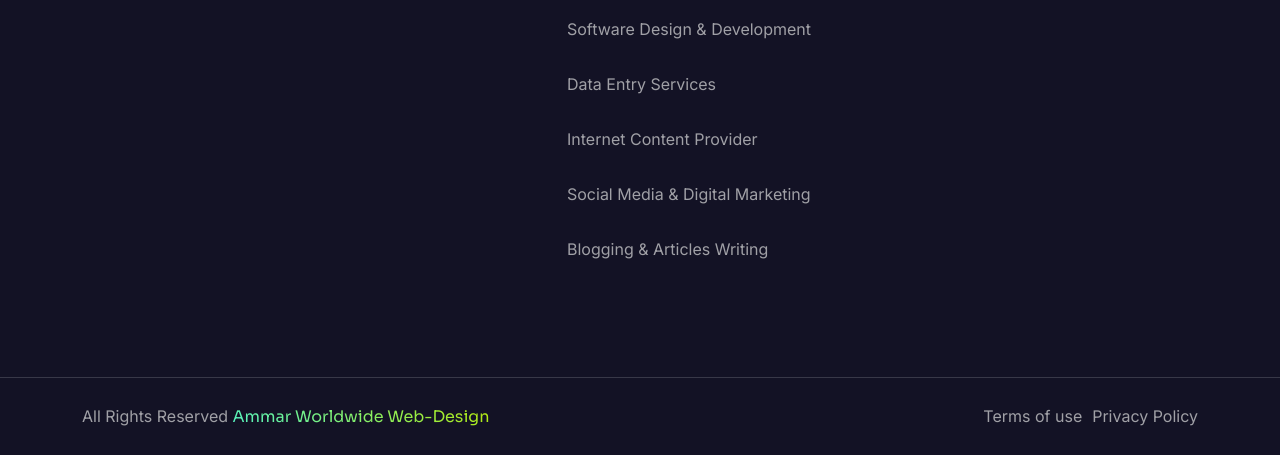
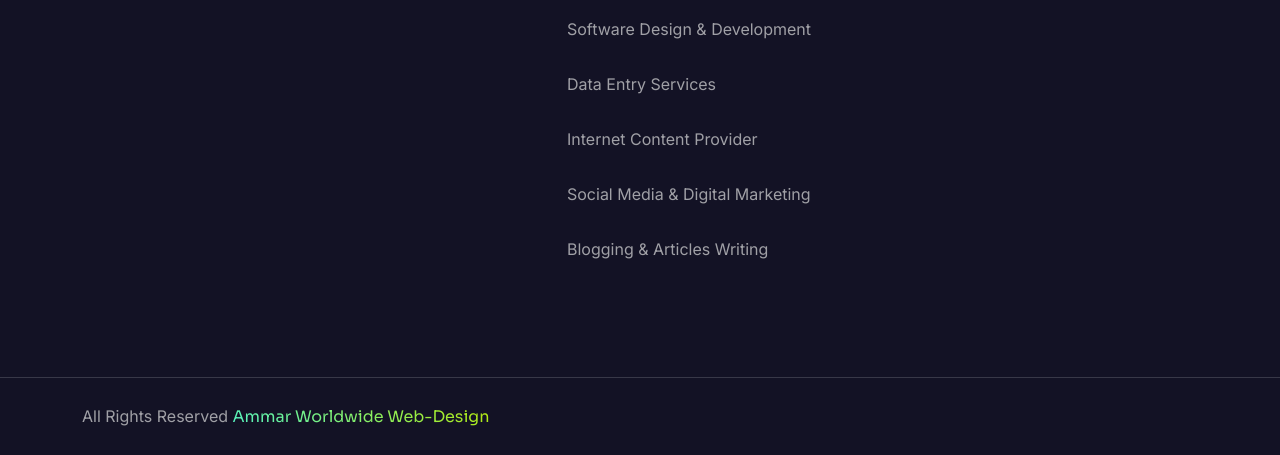
Before and after one commit to nksenjaliya/ammar_worldwide, a website: page 404.html in a window 1280 px wide. Shown: the part 1684-2139 px from the top of the page. Drawn offline with Linux system fonts and the light colour scheme; a web font is replaced by a local one.

Commit message:
Add files via upload

```diff
--- a/404.html
+++ b/404.html
@@ -277,12 +277,7 @@
 				<div class="copy-right">
 					All Rights Reserved <a href="#">Ammar Worldwide Web-Design</a>
 				</div>
-				<div class="footer-links">
-					<ul>
-						<li><a href="faq.html">Terms of use</a></li>
-						<li><a href="faq.html">Privacy Policy</a></li>
-					</ul>
-				</div>
+
 			</div>
 		</div>
 	</div>
```
Also changed, not shown: about.html (+1 -6 lines), app-development-managment.html (+1 -6 lines), blog-details.html (+1 -6 lines), blog-left.html (+1 -6 lines), blog.html (+1 -6 lines), blogging-article.html (+1 -6 lines), contact.html (+1 -6 lines), data-entry-service.html (+1 -6 lines), faq.html (+1 -6 lines), index.html (+1 -6 lines), internet-content-provider.html (+1 -6 lines), it-infrastructure.html (+1 -6 lines), portfolio-details.html (+1 -6 lines), portfolio.html (+1 -6 lines), 5 more files.
